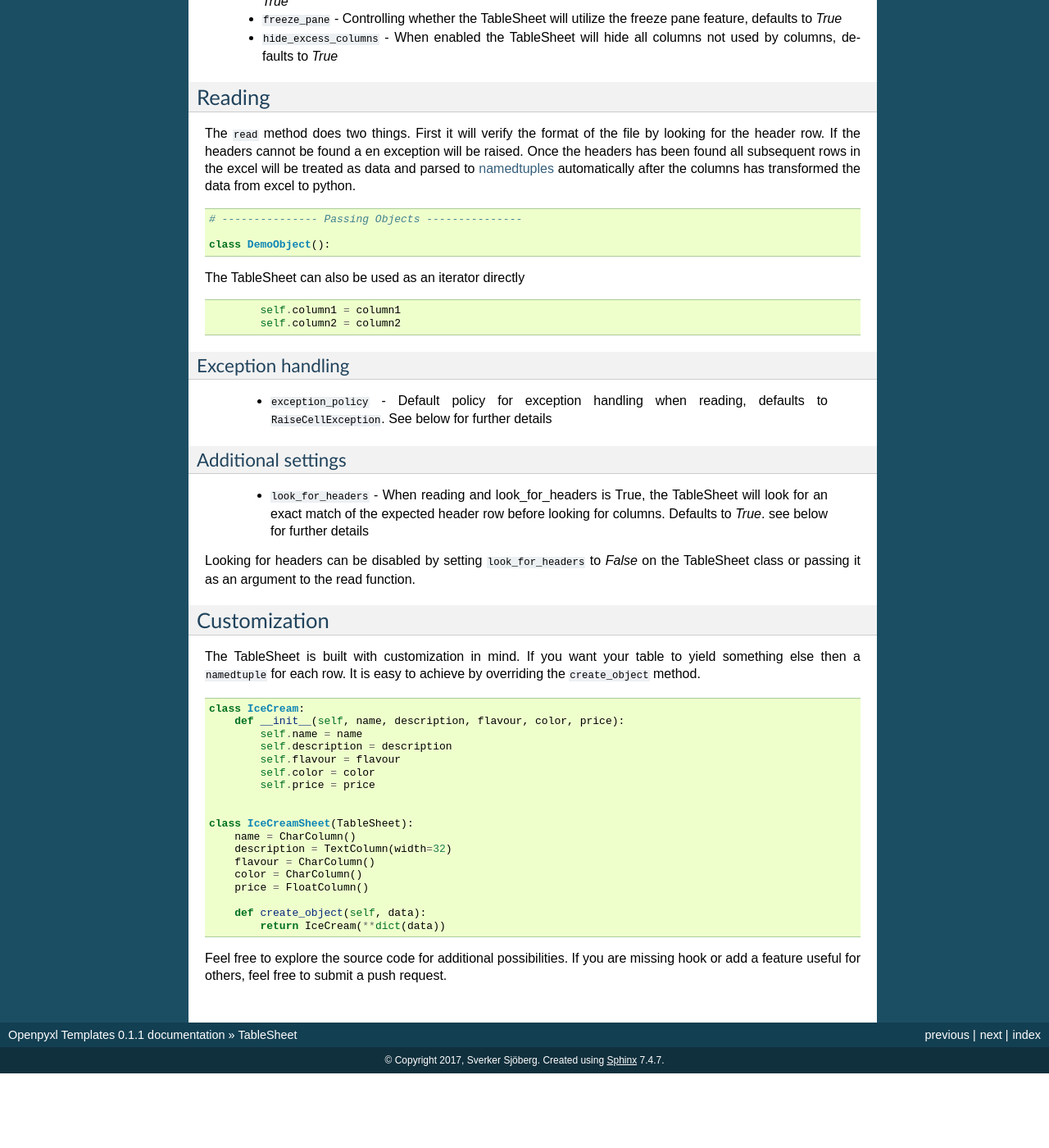
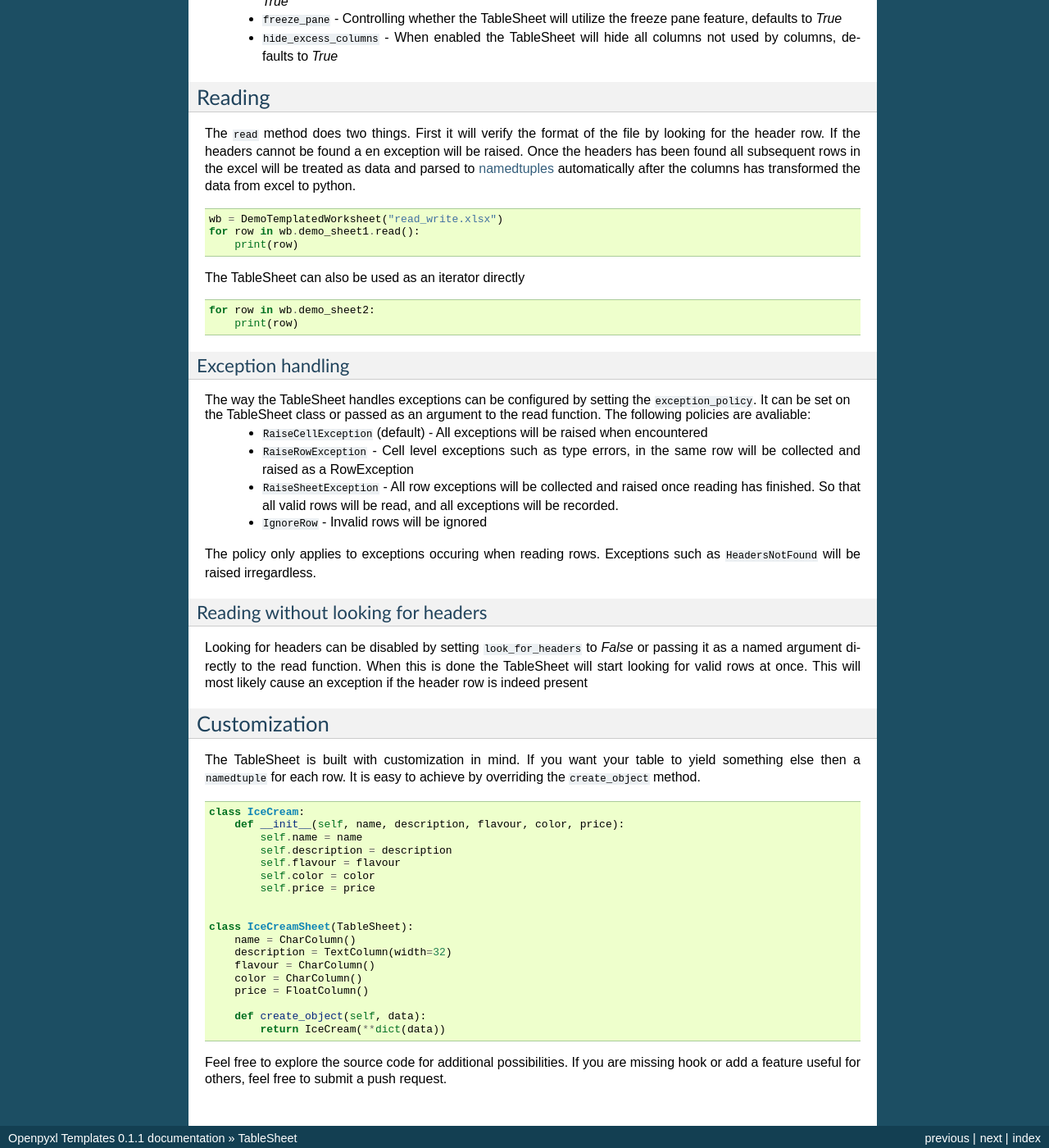
Before and after one commit to SverkerSbrg/openpyxl-templates, a Sphinx documentation site: the page built from docs/table_sheet/table_sheet.rst, in a window 1280 px wide and 1400 px high, scrolled down 3258 px. Shown: the whole window at 82% size. Built offline with Sphinx 7.4.7, drawn with Linux system fonts in a browser that asks for light colours; pages that are not in the unit, such as notebooks, are missing from menus; before the commit the page ends 4567 px from its top, so only the background shows below that; some of the changed text lies outside the part shown.

Commit message:
Docs update

```diff
--- a/docs/table_sheet/table_sheet.rst
+++ b/docs/table_sheet/table_sheet.rst
@@ -50,7 +50,7 @@ An instance of a column should never be used on multiple sheets.
 Writing
 -------
 
-Writing is done by an iterable of objects to the write function and optionally a title and/or description. The function will:
+Writing is done by an iterable of objects to the write function and optionally a title and/or description. The write function will then:
     * Prepare the workbook by registering all required styles, data validation etc.
     * Write title, and description if they are supplied
     * Create the headers and rows
@@ -93,23 +93,27 @@ Reading
 The ``read`` method does two things. First it will verify the format of the file by looking for the header row. If the headers cannot be found a en exception will be raised. Once the headers has been found all subsequent rows in the excel will be treated as data and parsed to `namedtuples <https://docs.python.org/3/library/collections.html#collections.namedtuple>`_ automatically after the columns has transformed the data from excel to python.
 
 .. literalinclude:: ../examples/table_sheet_write_read.py
-    :lines: 36-38
+    :lines: 64-66
 
 The TableSheet can also be used as an iterator directly
 
 .. literalinclude:: ../examples/table_sheet_write_read.py
-    :lines: 40-41
+    :lines: 70-71
 
 Exception handling
 ^^^^^^^^^^^^^^^^^^
-    * ``exception_policy`` - Default policy for exception handling when reading, defaults to ``RaiseCellException``. See below for further details
+The way the TableSheet handles exceptions can be configured by setting the ``exception_policy``. It can be set on the TableSheet class or passed as an argument to the read function. The following policies are avaliable:
+    * ``RaiseCellException`` (default) - All exceptions will be raised when encountered
+    * ``RaiseRowException`` - Cell level exceptions such as type errors, in the same row will be collected and raised as a RowException
+    * ``RaiseSheetException`` - All row exceptions will be collected and raised once reading has finished. So that all valid rows will be read, and all exceptions will be recorded.
+    * ``IgnoreRow`` - Invalid rows will be ignored
 
-Additional settings
-^^^^^^^^^^^^^^^^^^^
+The policy only applies to exceptions occuring when reading rows. Exceptions such as ``HeadersNotFound`` will be raised irregardless.
 
-    * ``look_for_headers`` - When reading and look_for_headers is True, the TableSheet will look for an exact match of the expected header row before looking for columns. Defaults to *True*. see below for further details
 
-Looking for headers can be disabled by setting ``look_for_headers`` to *False* on the TableSheet class or passing it as an argument to the read function.
+Reading without looking for headers
+^^^^^^^^^^^^^^^^^^^^^^^^^^^^^^^^^^^
+Looking for headers can be disabled by setting ``look_for_headers`` to *False* or passing it as a named argument directly to the read function. When this is done the TableSheet will start looking for valid rows at once. This will most likely cause an exception if the header row is indeed present
 
 Customization
 -------------
```
Also changed, not shown: other parts of docs/table_sheet/table_sheet.rst (+1 -1 lines).
